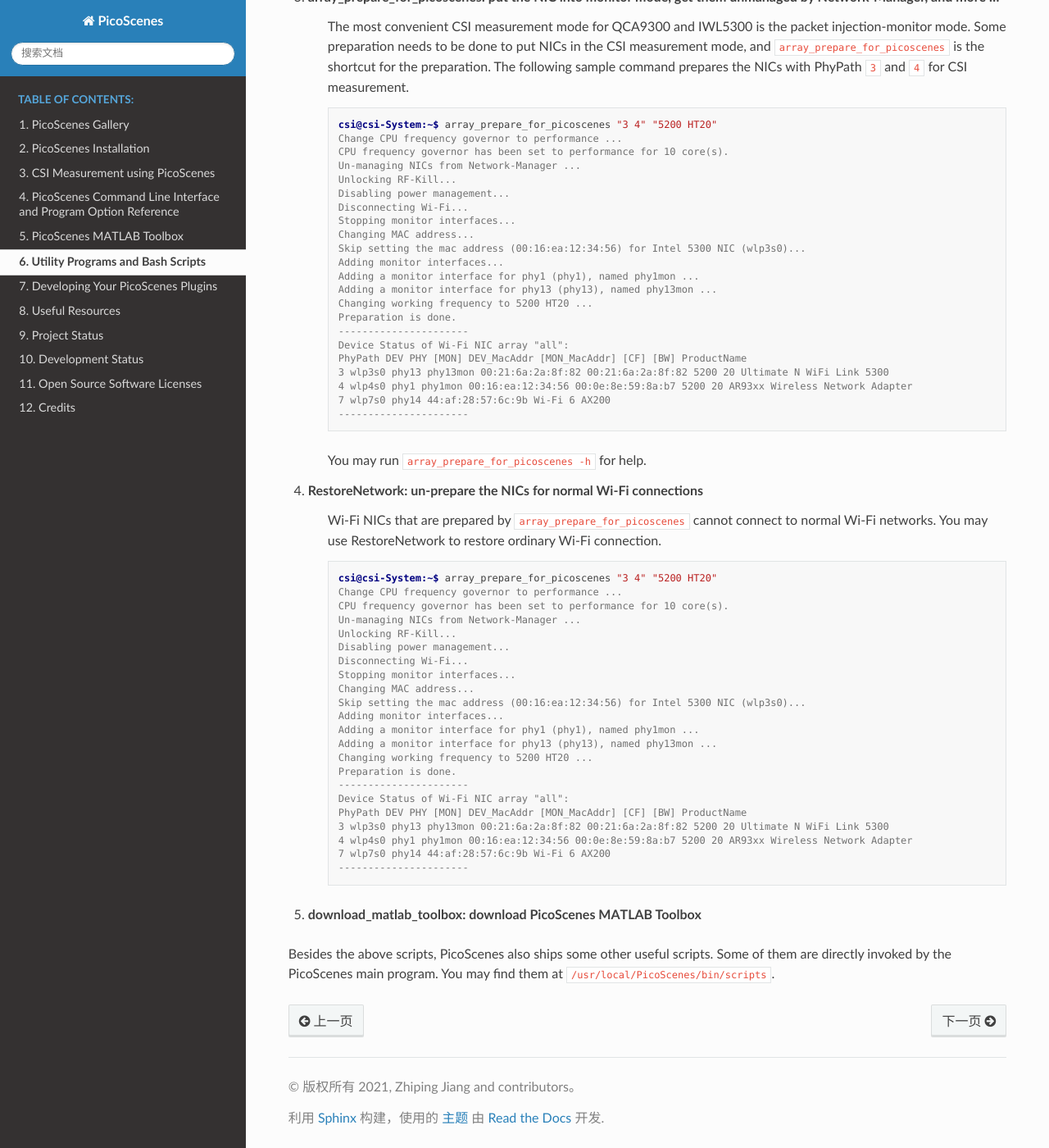
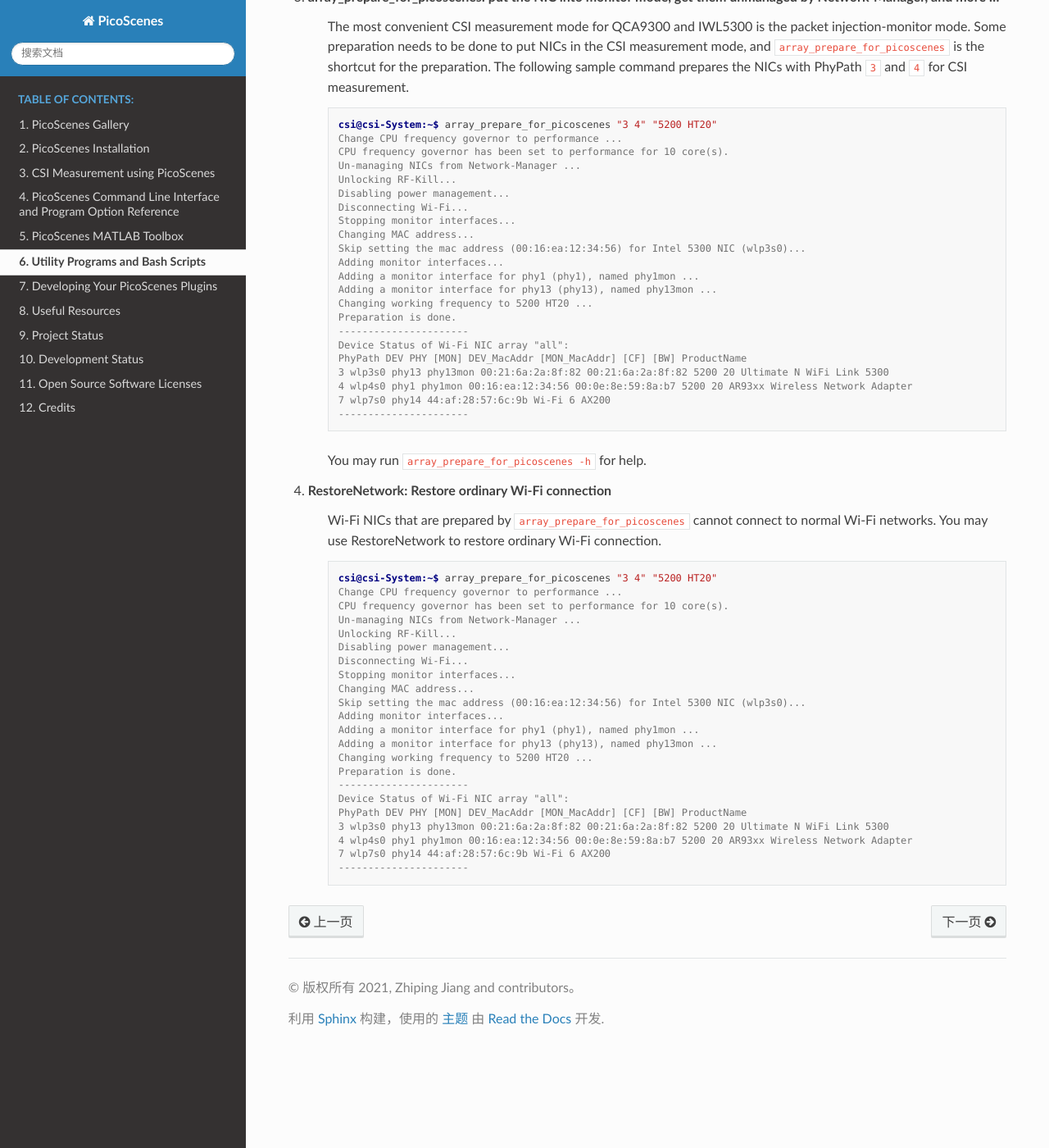
Before and after one commit to wifisensing/PicoScenes-Manual, a Sphinx documentation site: the page built from source/utilities.rst, in a window 1280 px wide and 1400 px high, scrolled down 1125 px. Shown: the whole window at 82% size. Built offline with Sphinx 7.4.7 and the Read the Docs theme 2.0.0, drawn with Linux system fonts in a browser that asks for light colours.

Commit message:
fix a bug

```diff
--- a/source/utilities.rst
+++ b/source/utilities.rst
@@ -80,7 +80,7 @@
     You may run ``array_prepare_for_picoscenes -h`` for help.
 
 
-#. RestoreNetwork: un-prepare the NICs for normal Wi-Fi connections
+#. RestoreNetwork: Restore ordinary Wi-Fi connection
     Wi-Fi NICs that are prepared by ``array_prepare_for_picoscenes`` cannot connect to normal Wi-Fi networks. You may use RestoreNetwork to restore ordinary Wi-Fi connection.
 
     .. code-block:: console
@@ -107,11 +107,3 @@
         4 wlp4s0 phy1 phy1mon 00:16:ea:12:34:56 00:0e:8e:59:8a:b7 5200 20 AR93xx Wireless Network Adapter
         7 wlp7s0 phy14 44:af:28:57:6c:9b Wi-Fi 6 AX200
         ----------------------
-
-
-
-
-#. **download_matlab_toolbox: download PicoScenes MATLAB Toolbox**
-
-Besides the above scripts, PicoScenes also ships some other useful scripts. Some of them are directly invoked by the PicoScenes main program.
-You may find them at ``/usr/local/PicoScenes/bin/scripts``.
```
